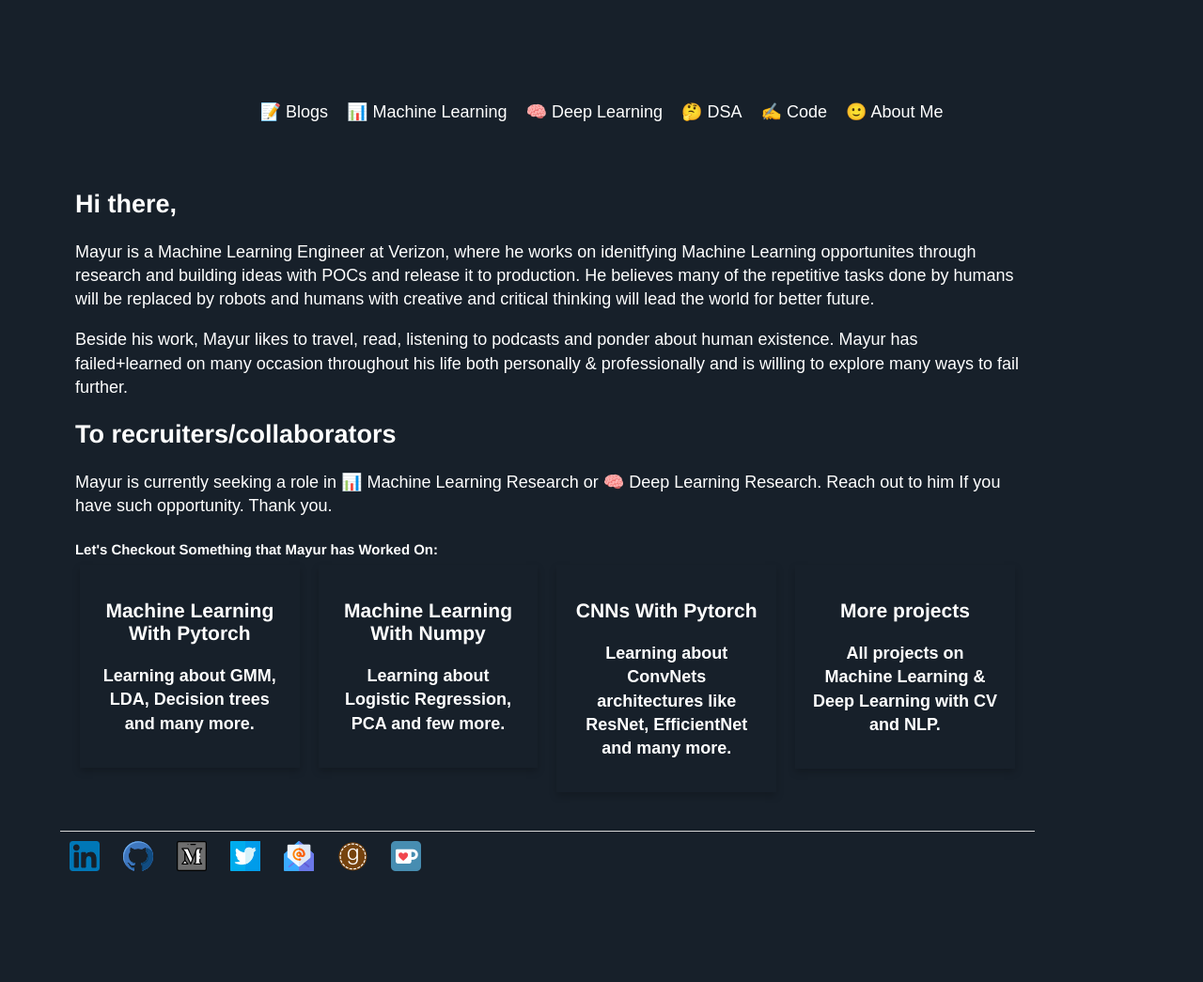
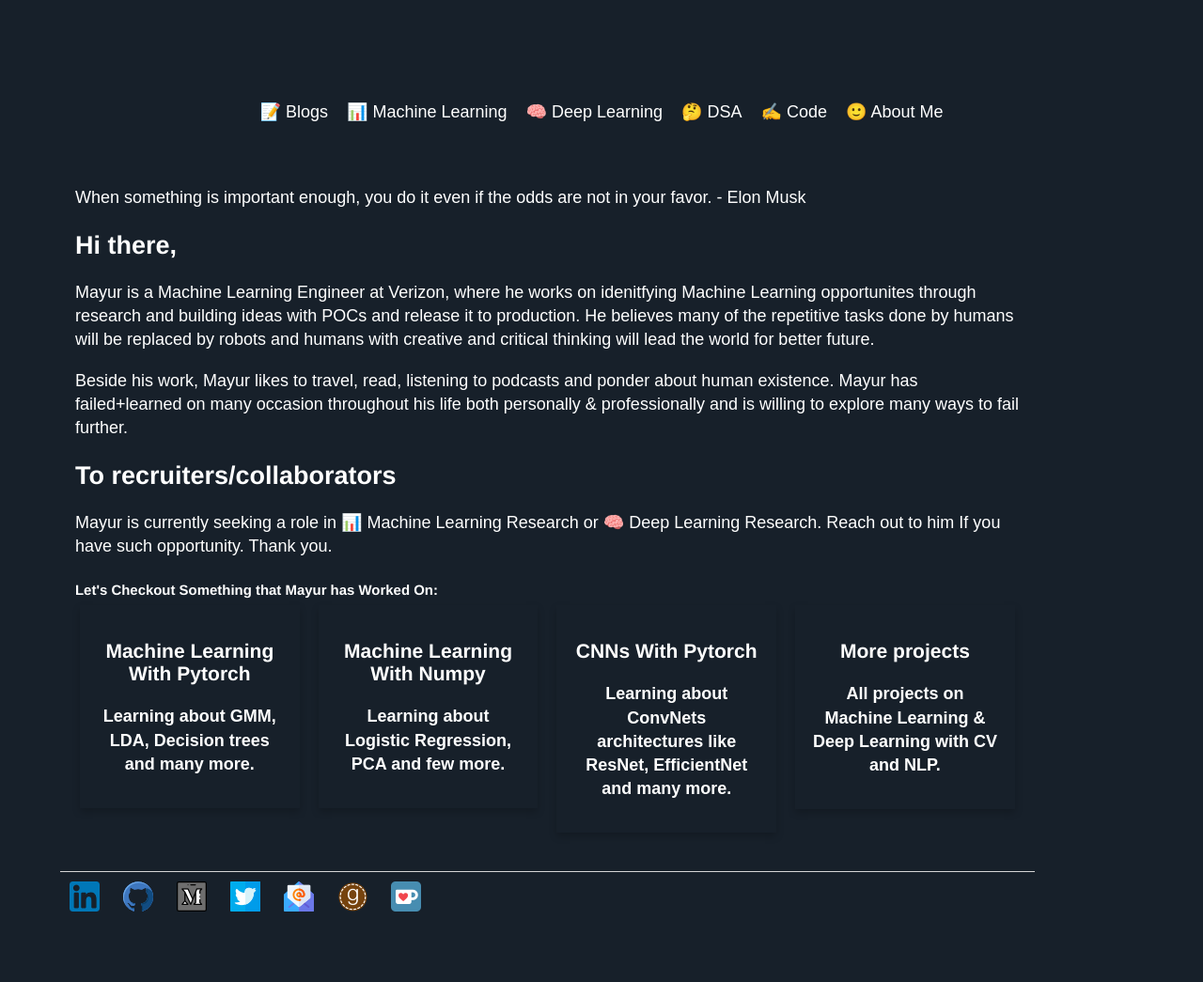
Before and after one commit to Mayurji/mayurji.github.io, a Jekyll site: the page built from about/index.html, in a window 1280 px wide. Shown: the whole page at 94% size. Built offline with Jekyll 4.4.1, drawn with Linux system fonts in a browser that asks for light colours; nearby versions of some CDN libraries; before the commit the page ends 1002 px from its top, so only the background shows below that.

Commit message:
Update index.html

```diff
--- a/about/index.html
+++ b/about/index.html
@@ -20,6 +20,14 @@
   </div>
 </div>
 -->
+<div>
+	<p>
+	When something is important enough, you do it even if the odds are not in your favor.
+
+	 - Elon Musk
+	</p>
+
+</div>
 <div>
 <p>
 	<h2>Hi there,</h2>
```
